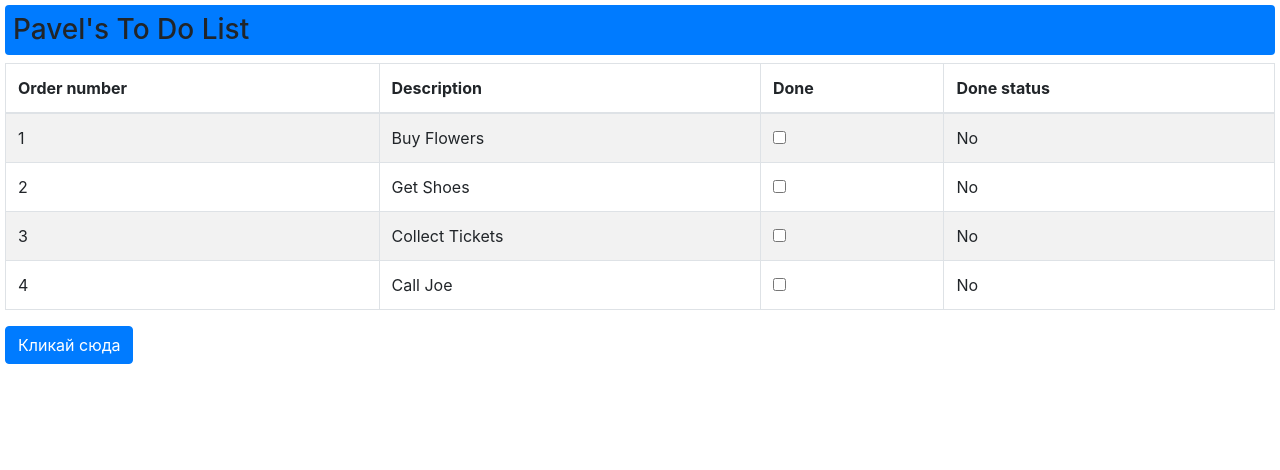
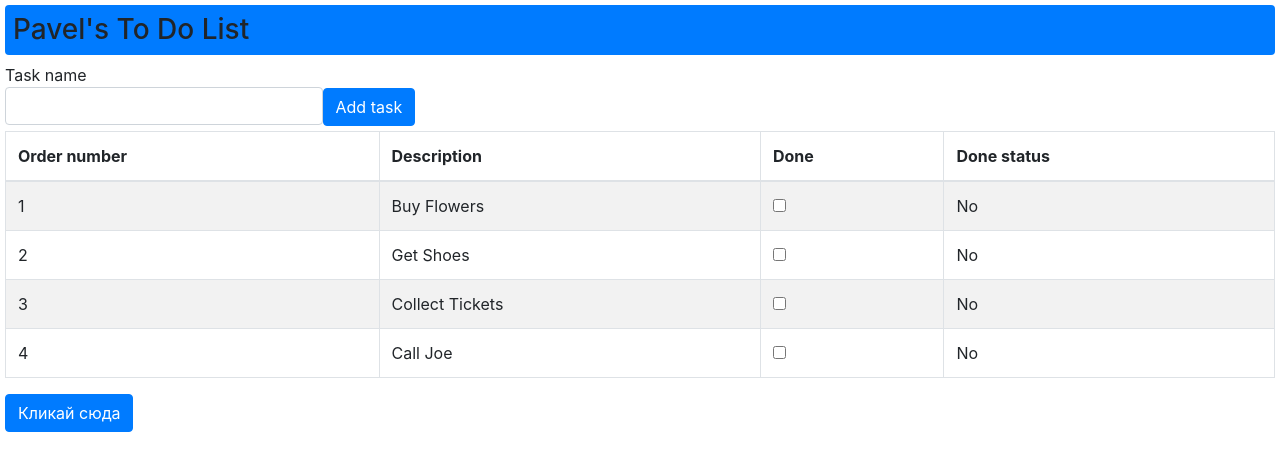
Before and after one commit to PavelMartiniuc/angular-todolist, an Angular app: page / in a window 1280 px wide. Shown: the top 470 px of the page. Built offline with nearby package versions, Linux system fonts and the light colour scheme.

Commit message:
Implement adding of item

```diff
--- a/angular.json
+++ b/angular.json
@@ -102,5 +102,8 @@
         }
       }
     }
+  },
+  "cli": {
+    "analytics": false
   }
 }
--- a/src/app/app.component.css
+++ b/src/app/app.component.css
@@ -0,0 +1,3 @@
+.taskInput {
+    display : inline;
+}
--- a/src/app/app.component.html
+++ b/src/app/app.component.html
@@ -1,5 +1,12 @@
 <h3 class="bg-primary p-2 rounded">{{getName()}}'s To Do List</h3>
-<table class="table table-striped table-bordered">
+<div class="m-t-1 m-b-1">
+  <span>Task name</span>
+  <div>
+    <input class="form-control w-25 taskInput" #todoText />
+    <button class="btn btn-primary m-t-1 taskCreate" (click)="addItem(todoText.value)">Add task</button>
+  </div>
+</div>
+<table style="margin-top: 5px;" class="table table-striped table-bordered">
   <thead>
     <tr>
       <th>Order number</th>
--- a/src/app/app.component.ts
+++ b/src/app/app.component.ts
@@ -1,6 +1,6 @@
 import { Component } from '@angular/core';
 
-import { Model } from './model'
+import { Model, TodoItem } from './model'
 
 @Component({
   selector: 'todo-app',
@@ -16,6 +16,12 @@ export class AppComponent {
   }
 
   getTodoItems() {
-    return this.model.items;
+    return this.model.items.filter(item => !item.done);
+  }
+
+  addItem(newItemName: string) {
+    if (newItemName) {
+      this.model.items.push(new TodoItem(newItemName, false));
+    }
   }
 }
```
Also changed, not shown: 1 other file (tests, documents, lock files or other folders).
